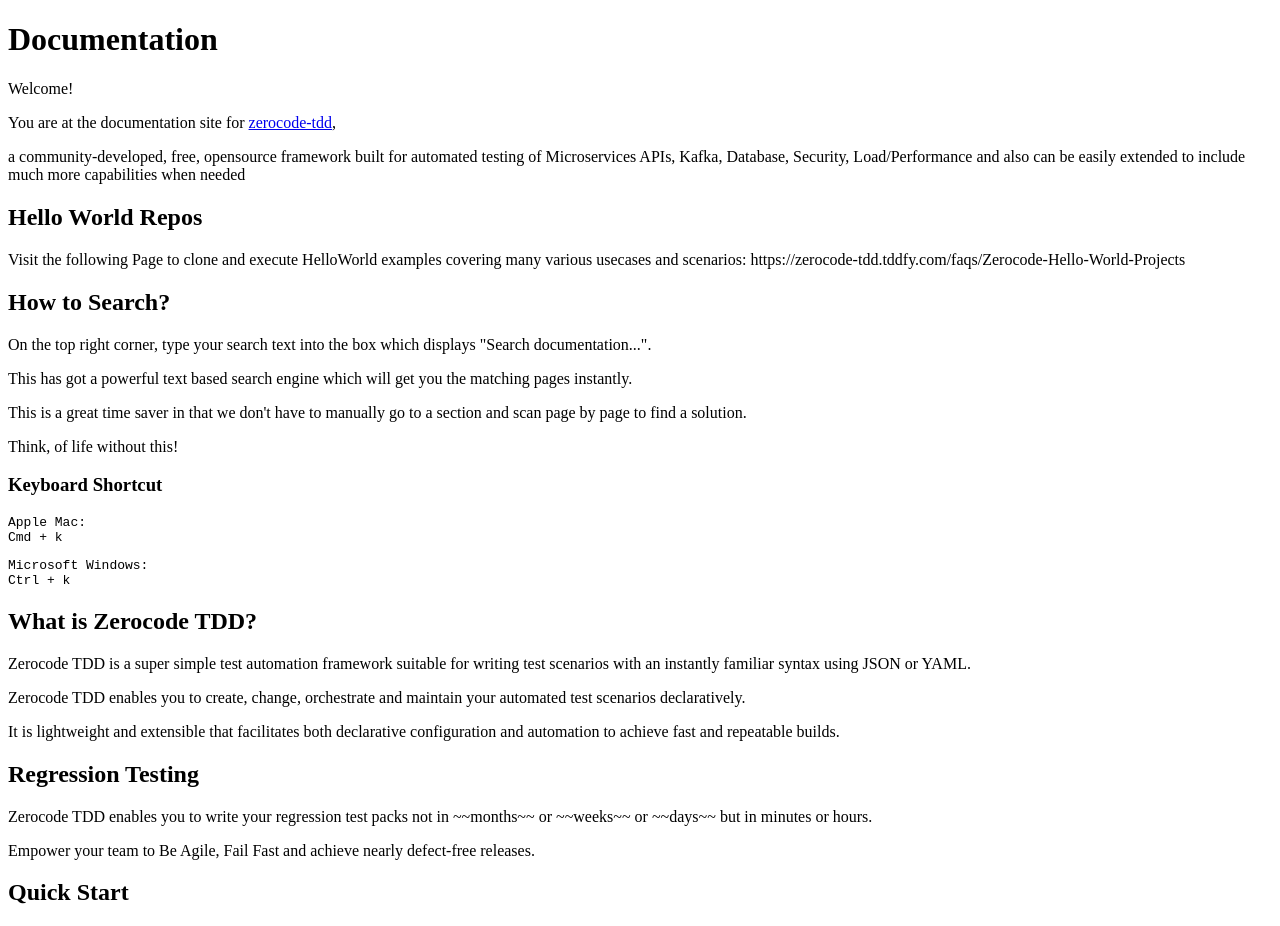
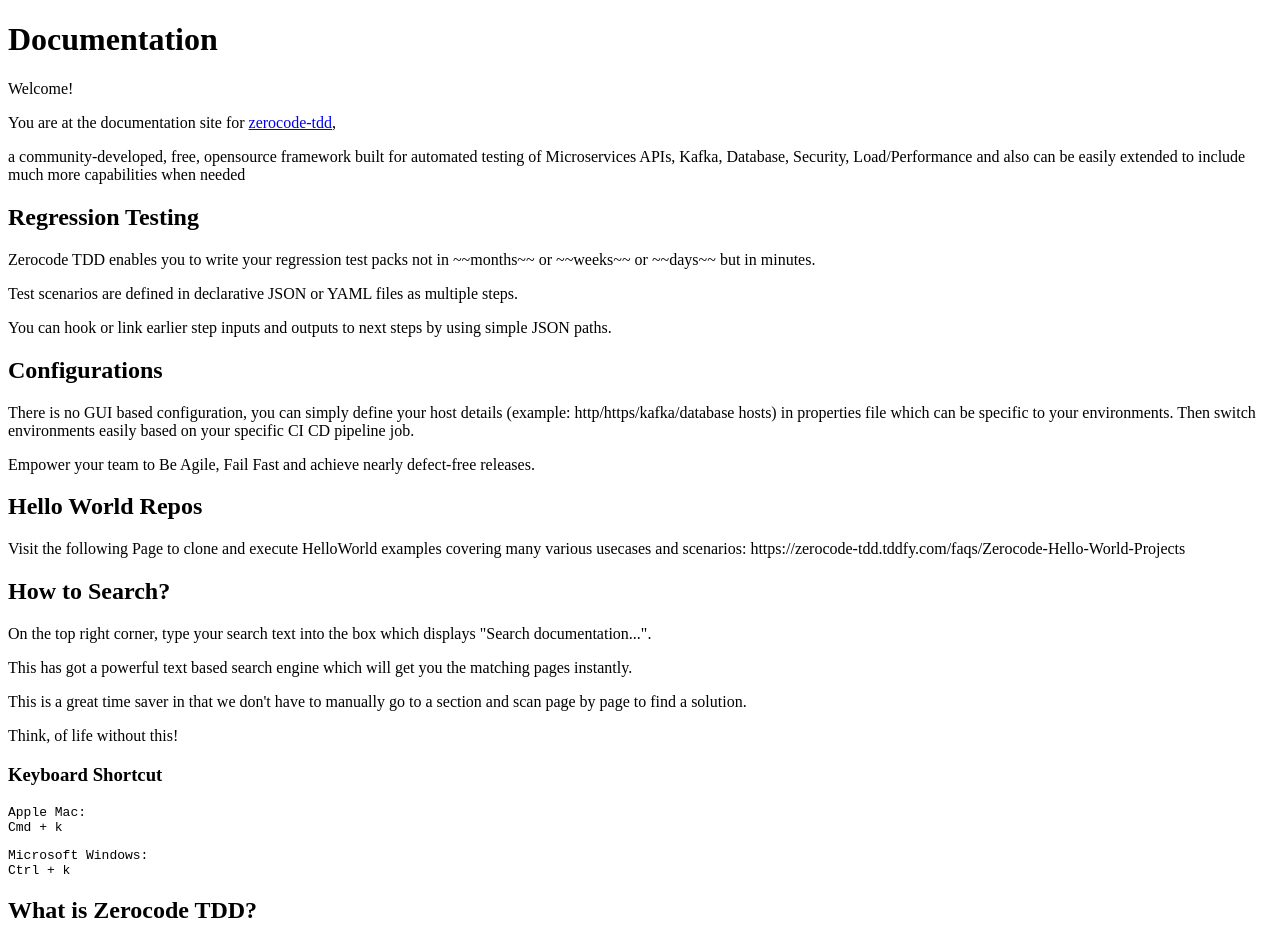
Before and after one commit to authorjapps/zerocode-tdd-docs, a Next.js app: page / in a window 1280 px wide. Shown: the top 926 px of the page. Built offline with nearby package versions, Linux system fonts and the light colour scheme; no server answers.

Commit message:
Enhance documentation with Regression Testing details (#34)
Added sections on Regression Testing and Configurations to the documentation.

```diff
--- a/pages/index.mdx
+++ b/pages/index.mdx
@@ -5,6 +5,20 @@
 You are at the documentation site for [zerocode-tdd](https://github.com/authorjapps/zerocode),
 
 a community-developed, free, opensource framework built for automated testing of Microservices APIs, Kafka, Database, Security, Load/Performance and also can be easily extended to include much more capabilities when needed
+
+## Regression Testing
+
+Zerocode TDD enables you to write your regression test packs not in ~~months~~ or ~~weeks~~ or ~~days~~ but in minutes.
+
+Test scenarios are defined in declarative JSON or YAML files as multiple steps.
+
+You can hook or link earlier step inputs and outputs to next steps by using simple JSON paths.
+
+## Configurations
+There is no GUI based configuration, you can simply define your host details (example: http/https/kafka/database hosts) in properties file which can be specific to your environments.
+Then switch environments easily based on your specific CI CD pipeline job.
+
+Empower your team to Be Agile, Fail Fast and achieve nearly defect-free releases.
 
 ## Hello World Repos
 Visit the following Page to clone and execute HelloWorld examples covering many various usecases and scenarios:
@@ -40,12 +54,6 @@
 
 It is lightweight and extensible that facilitates both declarative configuration and automation to achieve fast and repeatable builds.
 
-## Regression Testing
-
-Zerocode TDD enables you to write your regression test packs not in ~~months~~ or ~~weeks~~ or ~~days~~ but in minutes or hours.
-
-Empower your team to Be Agile, Fail Fast and achieve nearly defect-free releases.
-
 ## Quick Start
 
 Download or clone the "helloworld" repo and run the sample tests locally.
```
